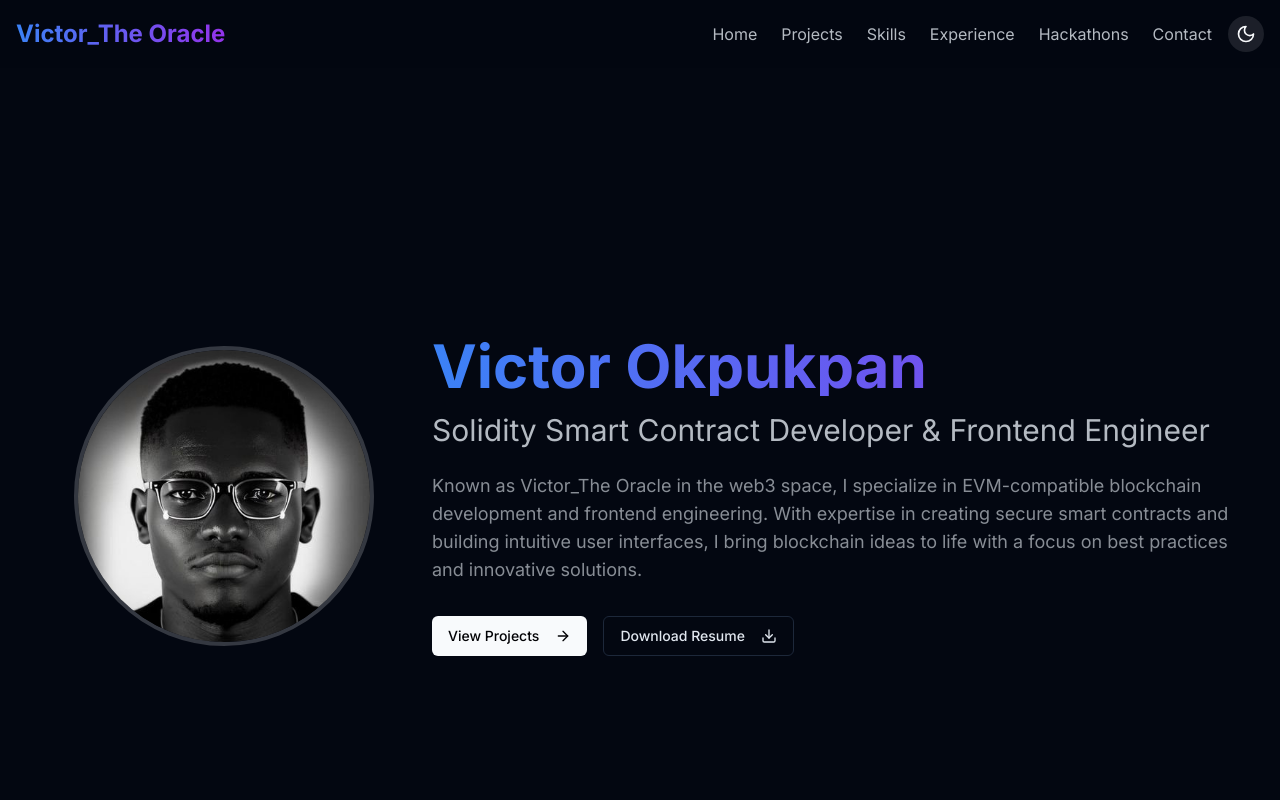
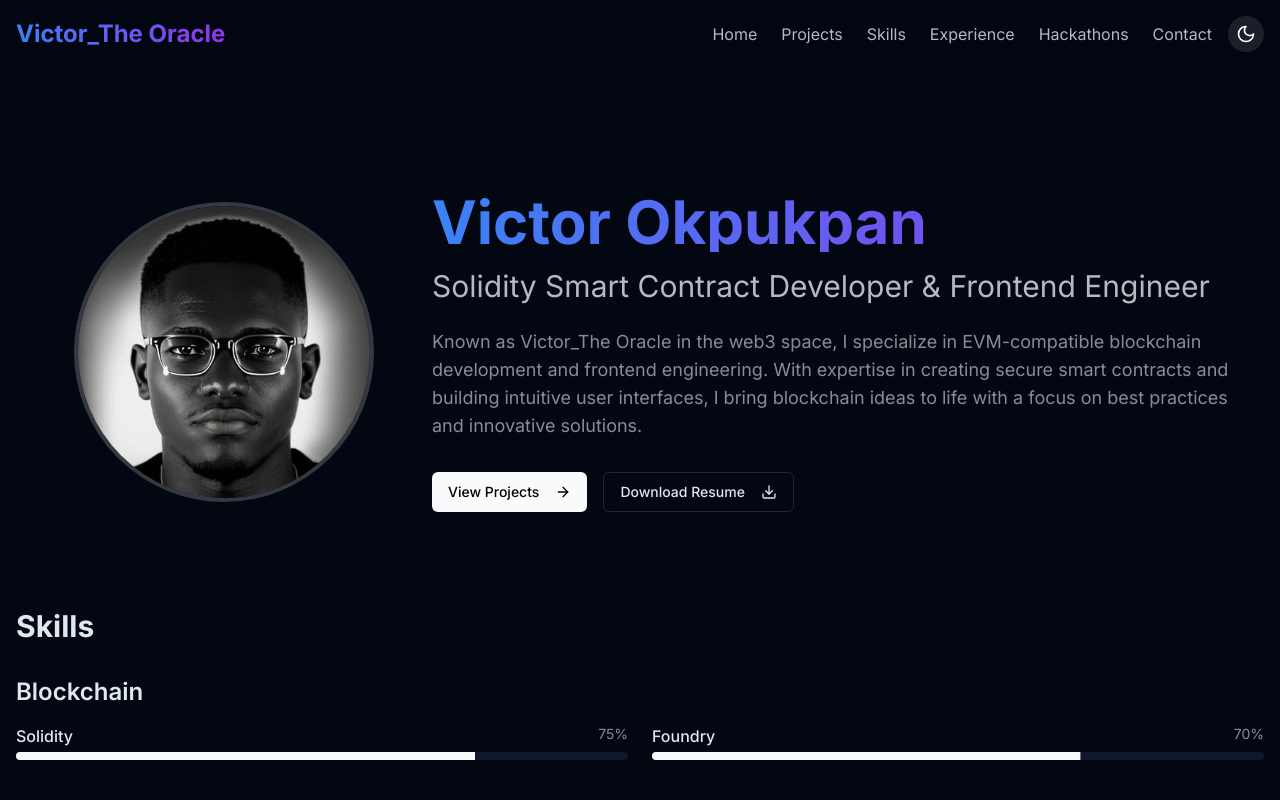
Before and after one commit to Victor-Okpukpan/portfolio-v3, a Next.js app: page / in a window 1280 px wide. Shown: the top 800 px of the page. Built offline with nearby package versions, Linux system fonts and the light colour scheme.

Commit message:
style: adjust hero section min-height

```diff
--- a/components/hero.tsx
+++ b/components/hero.tsx
@@ -4,8 +4,8 @@ import { ArrowRight, Download } from 'lucide-react'
 
 export default function Hero() {
   return (
-    <section id="home" className="min-h-screen flex items-center">
-      <div className="container mx-auto px-4">
+    <section id="home" className="min-h-screen md:min-h-[300px] flex items-center">
+      <div className="container mx-auto pt-24 px-4">
         <div className="flex flex-col md:flex-row items-center">
           <div className="md:w-1/3 mb-8 md:mb-0">
             <Image
```
